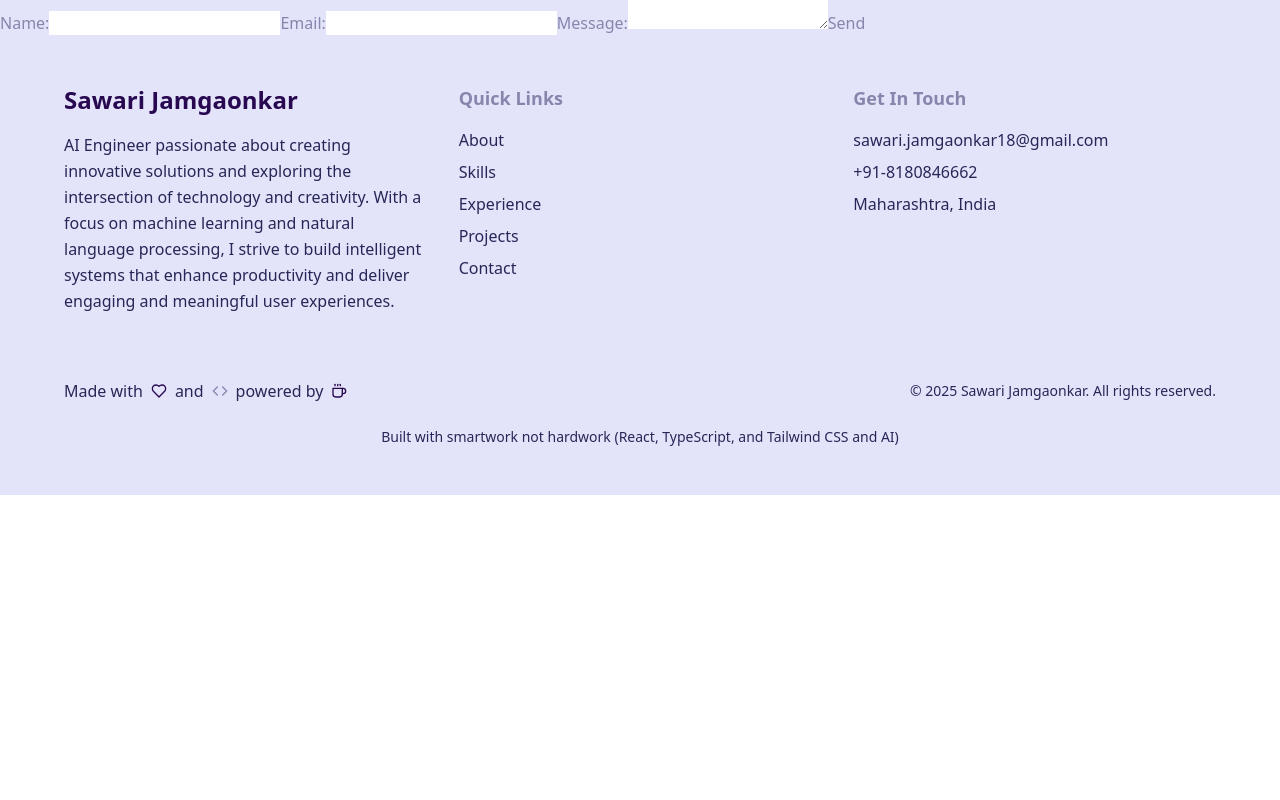
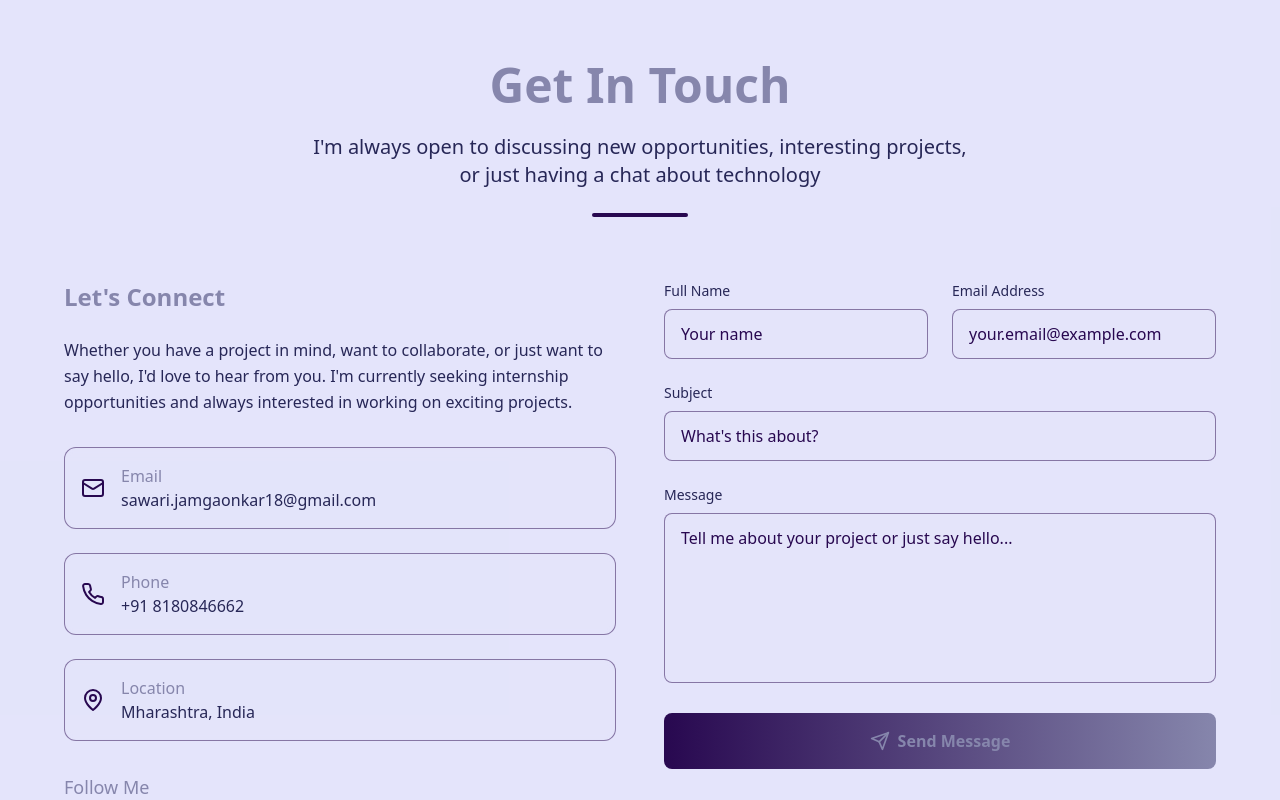
Before and after one commit to Sawarijamgaonkar/My_portfolio, a React (Vite) app: page / in a window 1280 px wide. Shown: the part 7160-7960 px from the top of the page. Before the commit the page ends 7655 px from the top, so only its background shows below. Built offline with nearby package versions, Linux system fonts and the light colour scheme.

Commit message:
Update Contact.tsx

```diff
--- a/src/components/Contact.tsx
+++ b/src/components/Contact.tsx
@@ -1,64 +1,293 @@
 import React, { useState } from 'react';
+import { Mail, Phone, MapPin, Send, Github, Linkedin, CheckCircle } from 'lucide-react';
 
-// REMOVED: import fs from 'fs'; - This cannot be used in the browser.
+const Contact: React.FC = () => {
+  const [formData, setFormData] = useState({
+    name: '',
+    email: '',
+    subject: '',
+    message: ''
+  });
+  const [formErrors, setFormErrors] = useState<{ [key: string]: string }>({});
+  const [isSubmitting, setIsSubmitting] = useState(false);
+  const [isSubmitted, setIsSubmitted] = useState(false);
 
-const ContactForm = () => {
-    const [name, setName] = useState('');
-    const [email, setEmail] = useState('');
-    const [message, setMessage] = useState('');
-    const [status, setStatus] = useState(''); // Optional: for showing feedback to the user
+  // Helper to render error message for a field
+  const renderError = (field: string) => {
+    if (formErrors[field]) {
+      return <p className="text-red-500 text-sm mt-1">{formErrors[field]}</p>;
+    }
+    return null;
+  };
 
-    const handleSubmit = async (event) => {
-        event.preventDefault();
-        setStatus('Sending...');
-        const formData = { name, email, message };
+  const validateForm = () => {
+    const errors: { [key: string]: string } = {};
+    if (!formData.name.trim()) {
+      errors.name = 'Name is required';
+    }
+    if (!formData.email.trim()) {
+      errors.email = 'Email is required';
+    } else if (!/^[^\s@]+@[^\s@]+\.[^\s@]+$/.test(formData.email)) {
+      errors.email = 'Email is invalid';
+    }
+    if (!formData.subject.trim()) {
+      errors.subject = 'Subject is required';
+    }
+    if (!formData.message.trim()) {
+      errors.message = 'Message is required';
+    }
+    setFormErrors(errors);
+    return Object.keys(errors).length === 0;
+  };
 
-        // The URL for your Render backend API endpoint
-        // It's stored in an environment variable for security and flexibility
-        const apiUrl = process.env.NEXT_PUBLIC_API_URL || 'http://localhost:3001'; // Fallback for local dev
+  const handleChange = (e: React.ChangeEvent<HTMLInputElement | HTMLTextAreaElement>) => {
+    setFormData({
+      ...formData,
+      [e.target.name]: e.target.value
+    });
+  };
+
+  const handleSubmit = async (e: React.FormEvent) => {
+    e.preventDefault();
+    if (!validateForm()) {
+      return;
+    }
+    setIsSubmitting(true);
+
+    // Use environment variable for the API URL
+    const apiUrl = import.meta.env.VITE_API_URL || 'http://localhost:3001';
 
     try {
-            const response = await fetch(`${apiUrl}/api/contact`, { // Example endpoint: /api/contact
+      const response = await fetch(`${apiUrl}/api/contact`, {
         method: 'POST',
         headers: {
-                    'Content-Type': 'application/json',
+          'Content-Type': 'application/json'
         },
-                body: JSON.stringify(formData),
+        body: JSON.stringify(formData)
       });
 
       if (response.ok) {
-                setStatus('Message sent successfully!');
-                // Clear the form
-                setName('');
-                setEmail('');
-                setMessage('');
+        setIsSubmitted(true);
+        setFormData({ name: '', email: '', subject: '', message: '' }); // Reset form
+        setTimeout(() => setIsSubmitted(false), 5000); // Hide success message after 5s
       } else {
-                setStatus('Failed to send message. Please try again.');
+        // Handle server-side errors if needed
+        console.error('Failed to submit form');
       }
     } catch (error) {
       console.error('Error submitting form:', error);
-            setStatus('An error occurred. Please try again.');
+    } finally {
+      setIsSubmitting(false);
     }
   };
 
+  const contactInfo = [
+    {
+      icon: <Mail size={24} />,
+      title: 'Email',
+      value: 'sawari.jamgaonkar18@gmail.com',
+      link: 'mailto:sawari.jamgaonkar18@gmail.com'
+    },
+    {
+      icon: <Phone size={24} />,
+      title: 'Phone',
+      value: '+91 8180846662',
+      link: 'tel:+918180846662'
+    },
+    {
+      icon: <MapPin size={24} />,
+      title: 'Location',
+      value: 'Mharashtra, India',
+      link: '#'
+    }
+  ];
+
+  const socialLinks = [
+    {
+      icon: <Github size={24} />,
+      name: 'GitHub',
+      url: 'https://github.com/Sawarijamgaonkar',
+    },
+    {
+      icon: <Linkedin size={24} />,
+      name: 'LinkedIn',
+      url: 'https://www.linkedin.com/in/sawari-jamgaonkar-293399250/',
+    },
+  ];
+
   return (
-        <form onSubmit={handleSubmit}>
-            <label>
-                Name:
-                <input type="text" value={name} onChange={(event) => setName(event.target.value)} required />
+    <section id="contact" className="py-20 bg-lavender/30">
+      <div className="container mx-auto px-6">
+        <div className="max-w-6xl mx-auto">
+          <div className="text-center mb-16">
+            <h2 className="text-4xl md:text-5xl font-bold mb-6 text-purple">
+              Get In Touch
+            </h2>
+            <p className="text-xl text-pink max-w-2xl mx-auto">
+              I'm always open to discussing new opportunities, interesting projects, or just having a chat about technology
+            </p>
+            <div className="w-24 h-1 bg-peach mx-auto rounded-full mt-6"></div>
+          </div>
+
+          <div className="grid lg:grid-cols-2 gap-12">
+            {/* Contact Information */}
+            <div className="space-y-8">
+              <div>
+                <h3 className="text-2xl font-semibold text-purple mb-6">
+                  Let's Connect
+                </h3>
+                <p className="text-pink mb-8 leading-relaxed">
+                  Whether you have a project in mind, want to collaborate, or just want to say hello,
+                  I'd love to hear from you. I'm currently seeking internship opportunities and
+                  always interested in working on exciting projects.
+                </p>
+              </div>
+
+              {/* Contact Details */}
+              <div className="space-y-6">
+                {contactInfo.map((info, index) => (
+                  <a
+                    key={index}
+                    href={info.link}
+                    className="flex items-center p-4 bg-lavender/50 backdrop-blur-sm rounded-xl border border-peach/50 hover:border-peach/50 transition-all duration-300 transform hover:-translate-y-1 hover:shadow-lg hover:shadow-peach/10"
+                  >
+                    <div className="text-peach mr-4">{info.icon}</div>
+                    <div>
+                      <h4 className="text-purple font-medium">{info.title}</h4>
+                      <p className="text-pink">{info.value}</p>
+                    </div>
+                  </a>
+                ))}
+              </div>
+
+              {/* Social Links */}
+              <div>
+                <h4 className="text-lg font-medium text-purple mb-4">Follow Me</h4>
+                <div className="flex space-x-4">
+                  {socialLinks.map((social, index) => (
+                    <a
+                      key={index}
+                      href={social.url}
+                      target="_blank"
+                      rel="noopener noreferrer"
+                      className="p-3 bg-lavender/50 rounded-lg text-pink transition-all duration-300 transform hover:scale-110 hover:shadow-lg hover:text-peach"
+                      title={social.name}
+                    >
+                      {social.icon}
+                    </a>
+                  ))}
+                </div>
+              </div>
+            </div>
+
+            {/* Contact Form */}
+            <div className="relative">
+              <form onSubmit={handleSubmit} className="space-y-6">
+                 {/* Input fields remain the same... */}
+                <div className="grid md:grid-cols-2 gap-6">
+                  <div>
+                    <label htmlFor="name" className="block text-sm font-medium text-pink mb-2">
+                      Full Name
                     </label>
-            <label>
-                Email:
-                <input type="email" value={email} onChange={(event) => setEmail(event.target.value)} required />
+                    <input
+                      type="text"
+                      id="name"
+                      name="name"
+                      value={formData.name}
+                      onChange={handleChange}
+                      required
+                      className="w-full px-4 py-3 bg-lavender/50 border border-peach/50 rounded-lg text-purple placeholder-peach focus:outline-none focus:border-peach focus:ring-1 focus:ring-peach transition-all duration-300"
+                      placeholder="Your name"
+                    />
+                    {renderError('name')}
+                  </div>
+                  <div>
+                    <label htmlFor="email" className="block text-sm font-medium text-pink mb-2">
+                      Email Address
                     </label>
-            <label>
-                Message:
-                <textarea value={message} onChange={(event) => setMessage(event.target.value)} required />
+                    <input
+                      type="email"
+                      id="email"
+                      name="email"
+                      value={formData.email}
+                      onChange={handleChange}
+                      required
+                      className="w-full px-4 py-3 bg-lavender/50 border border-peach/50 rounded-lg text-purple placeholder-peach focus:outline-none focus:border-peach focus:ring-1 focus:ring-peach transition-all duration-300"
+                      placeholder="your.email@example.com"
+                    />
+                    {renderError('email')}
+                  </div>
+                </div>
+
+                <div>
+                  <label htmlFor="subject" className="block text-sm font-medium text-pink mb-2">
+                    Subject
                   </label>
-            <button type="submit">Send</button>
-            {status && <p>{status}</p>} {/* Display sending status to the user */}
+                  <input
+                    type="text"
+                    id="subject"
+                    name="subject"
+                    value={formData.subject}
+                    onChange={handleChange}
+                    required
+                    className="w-full px-4 py-3 bg-lavender/50 border border-peach/50 rounded-lg text-purple placeholder-peach focus:outline-none focus:border-peach focus:ring-1 focus:ring-peach transition-all duration-300"
+                    placeholder="What's this about?"
+                  />
+                  {renderError('subject')}
+                </div>
+
+                <div>
+                  <label htmlFor="message" className="block text-sm font-medium text-pink mb-2">
+                    Message
+                  </label>
+                  <textarea
+                    id="message"
+                    name="message"
+                    value={formData.message}
+                    onChange={handleChange}
+                    required
+                    rows={6}
+                    className="w-full px-4 py-3 bg-lavender/50 border border-peach/50 rounded-lg text-purple placeholder-peach focus:outline-none focus:border-peach focus:ring-1 focus:ring-peach transition-all duration-300 resize-none"
+                    placeholder="Tell me about your project or just say hello..."
+                  />
+                  {renderError('message')}
+                </div>
+
+                <button
+                  type="submit"
+                  disabled={isSubmitting}
+                  className="w-full bg-gradient-to-r from-peach to-purple hover:from-purple hover:to-peach text-white px-8 py-4 rounded-lg font-semibold transition-all duration-300 transform hover:scale-105 flex items-center justify-center disabled:opacity-50 disabled:cursor-not-allowed"
+                >
+                  {isSubmitting ? (
+                    <>
+                      <div className="w-5 h-5 border-2 border-white border-t-transparent rounded-full animate-spin mr-2"></div>
+                      Sending...
+                    </>
+                  ) : (
+                    <>
+                      <Send size={20} className="mr-2" />
+                      Send Message
+                    </>
+                  )}
+                </button>
               </form>
+
+              {/* Success Message Overlay */}
+              {isSubmitted && (
+                <div className="absolute inset-0 bg-lavender/95 backdrop-blur-sm rounded-xl flex items-center justify-center">
+                  <div className="text-center">
+                    <CheckCircle size={48} className="text-peach mx-auto mb-4" />
+                    <h3 className="text-xl font-semibold text-purple mb-2">Message Sent!</h3>
+                    <p className="text-pink">Thank you for reaching out. I'll get back to you soon.</p>
+                  </div>
+                </div>
+              )}
+            </div>
+          </div>
+        </div>
+      </div>
+    </section>
   );
 };
 
-export default ContactForm;
+export default Contact;
```
Lines whose indentation alone changed are shown as unchanged.
